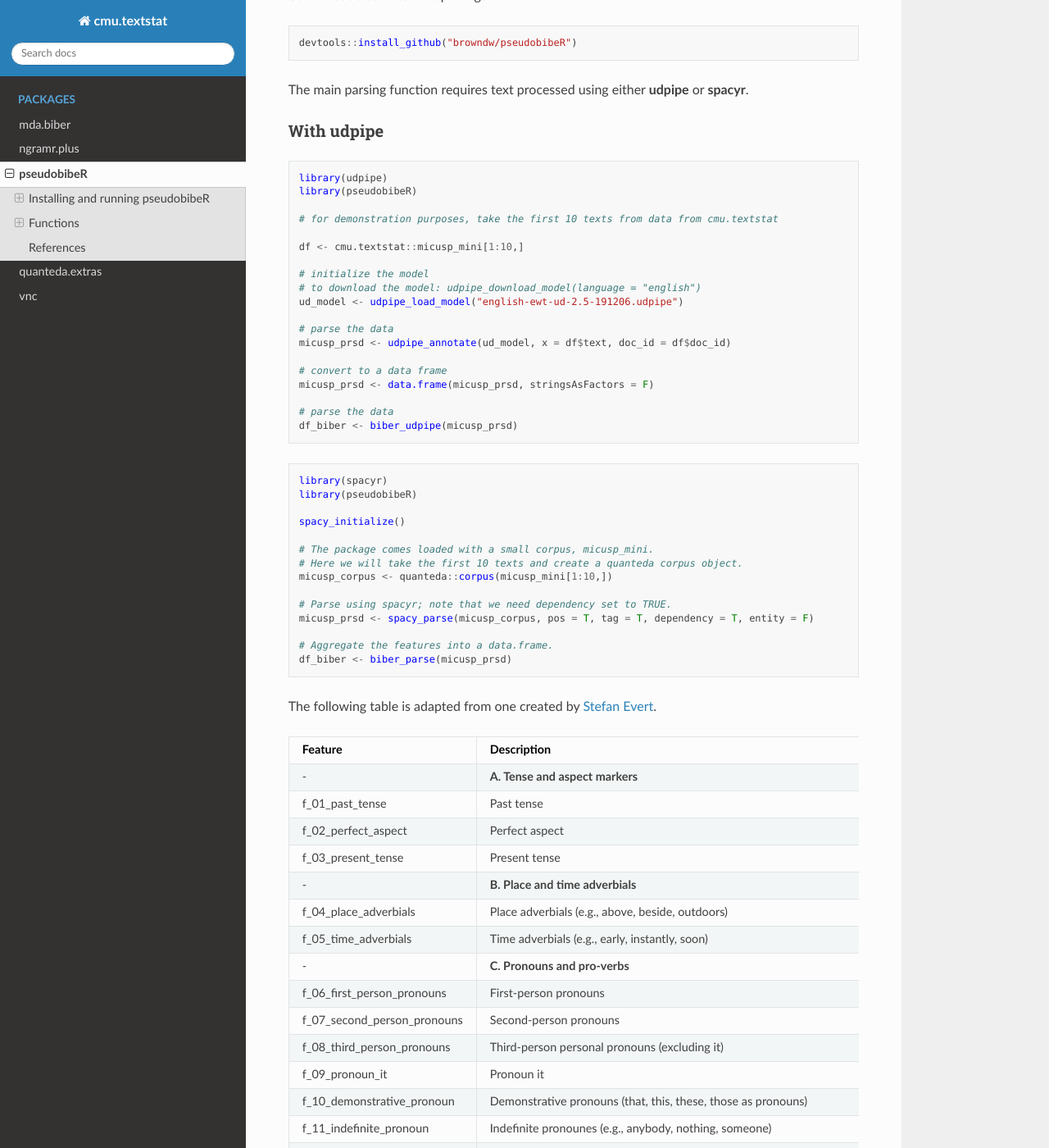
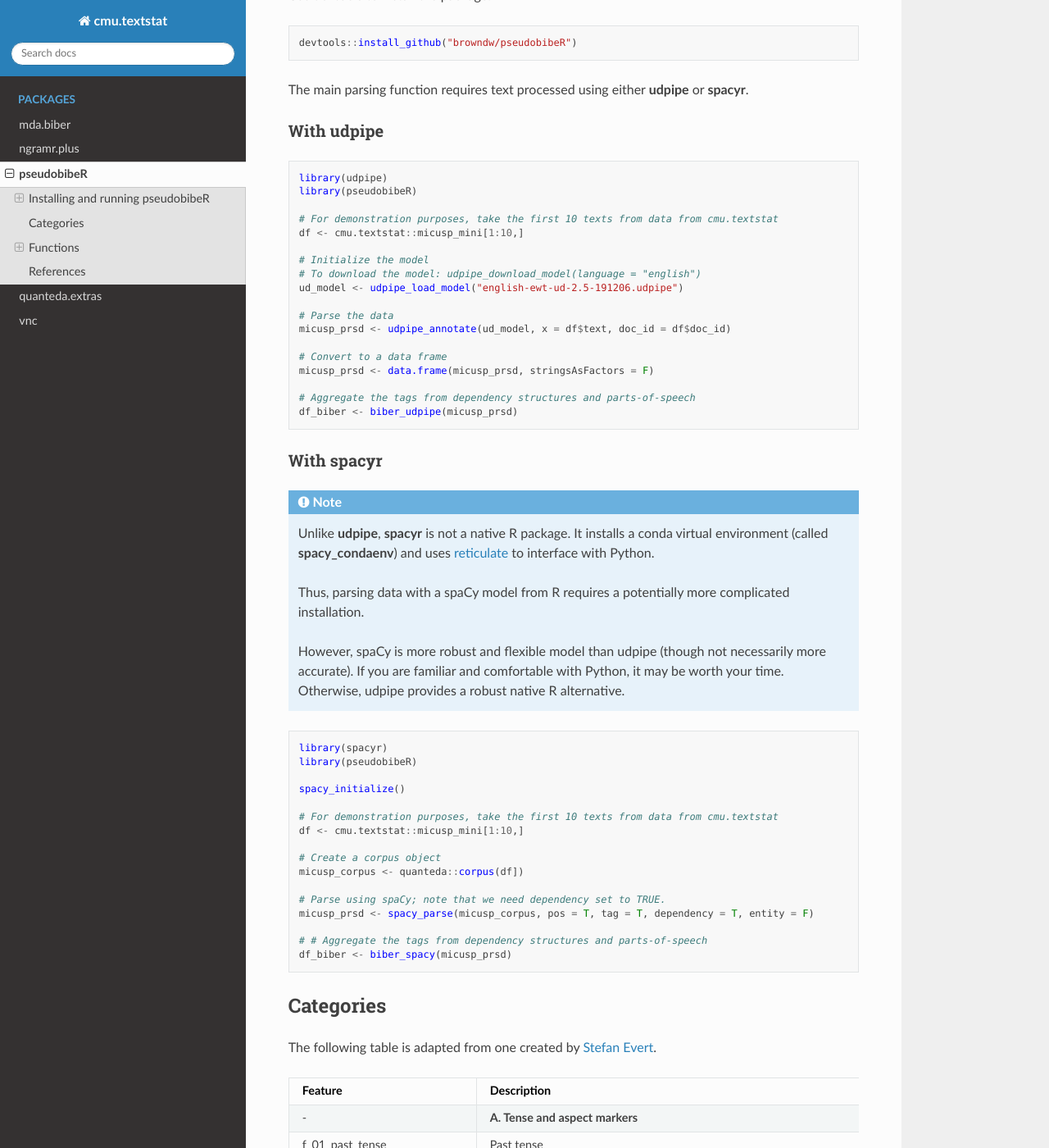
Before and after one commit to browndw/cmu-textstat-docs, a Sphinx documentation site: the page built from docs/pseudobibeR/pseudobibeR.md, in a window 1280 px wide and 1400 px high, scrolled down 473 px. Shown: the whole window at 82% size. Built offline with Sphinx 7.4.7 and the Read the Docs theme 2.0.0, drawn with Linux system fonts in a browser that asks for light colours.

Commit message:
Update pseudobibeR.md

````diff
--- a/docs/pseudobibeR/pseudobibeR.md
+++ b/docs/pseudobibeR/pseudobibeR.md
@@ -22,22 +22,33 @@ The main parsing function requires text processed using either **udpipe** or **s
 library(udpipe)
 library(pseudobibeR)
 
-# for demonstration purposes, take the first 10 texts from data from cmu.textstat
-
+# For demonstration purposes, take the first 10 texts from data from cmu.textstat
 df <- cmu.textstat::micusp_mini[1:10,]
 
-# initialize the model
-# to download the model: udpipe_download_model(language = "english")
+# Initialize the model
+# To download the model: udpipe_download_model(language = "english")
 ud_model <- udpipe_load_model("english-ewt-ud-2.5-191206.udpipe")
 
-# parse the data
+# Parse the data
 micusp_prsd <- udpipe_annotate(ud_model, x = df$text, doc_id = df$doc_id)
 
-# convert to a data frame
+# Convert to a data frame
 micusp_prsd <- data.frame(micusp_prsd, stringsAsFactors = F)
 
-# parse the data
+# Aggregate the tags from dependency structures and parts-of-speech
 df_biber <- biber_udpipe(micusp_prsd)
+
+```
+
+### With spacyr
+
+```{note}
+
+Unlike **udpipe**, **spacyr** is not a native R package. It installs a conda virtual environment (called **spacy_condaenv**) and uses [reticulate](https://rstudio.github.io/reticulate/) to interface with Python.
+
+Thus, parsing data with a spaCy model from R requires a potentially more complicated installation.
+
+However, spaCy is more robust and flexible model than udpipe (though not necessarily more accurate). If you are familiar and comfortable with Python, it may be worth your time. Otherwise, udpipe provides a robust native R alternative.
 
 ```
 
@@ -47,16 +58,20 @@ library(pseudobibeR)
 
 spacy_initialize()
 
-# The package comes loaded with a small corpus, micusp_mini.
-# Here we will take the first 10 texts and create a quanteda corpus object.
-micusp_corpus <- quanteda::corpus(micusp_mini[1:10,])
+# For demonstration purposes, take the first 10 texts from data from cmu.textstat
+df <- cmu.textstat::micusp_mini[1:10,]
 
-# Parse using spacyr; note that we need dependency set to TRUE.
+# Create a corpus object
+micusp_corpus <- quanteda::corpus(df])
+
+# Parse using spaCy; note that we need dependency set to TRUE.
 micusp_prsd <- spacy_parse(micusp_corpus, pos = T, tag = T, dependency = T, entity = F)
 
-# Aggregate the features into a data.frame.
-df_biber <- biber_parse(micusp_prsd)
+# # Aggregate the tags from dependency structures and parts-of-speech
+df_biber <- biber_spacy(micusp_prsd)
 ```
+
+## Categories
 
 The following table is adapted from one created by [Stefan Evert](https://www.rdocumentation.org/packages/corpora/versions/0.5/topics/BNCbiber).
 
````
